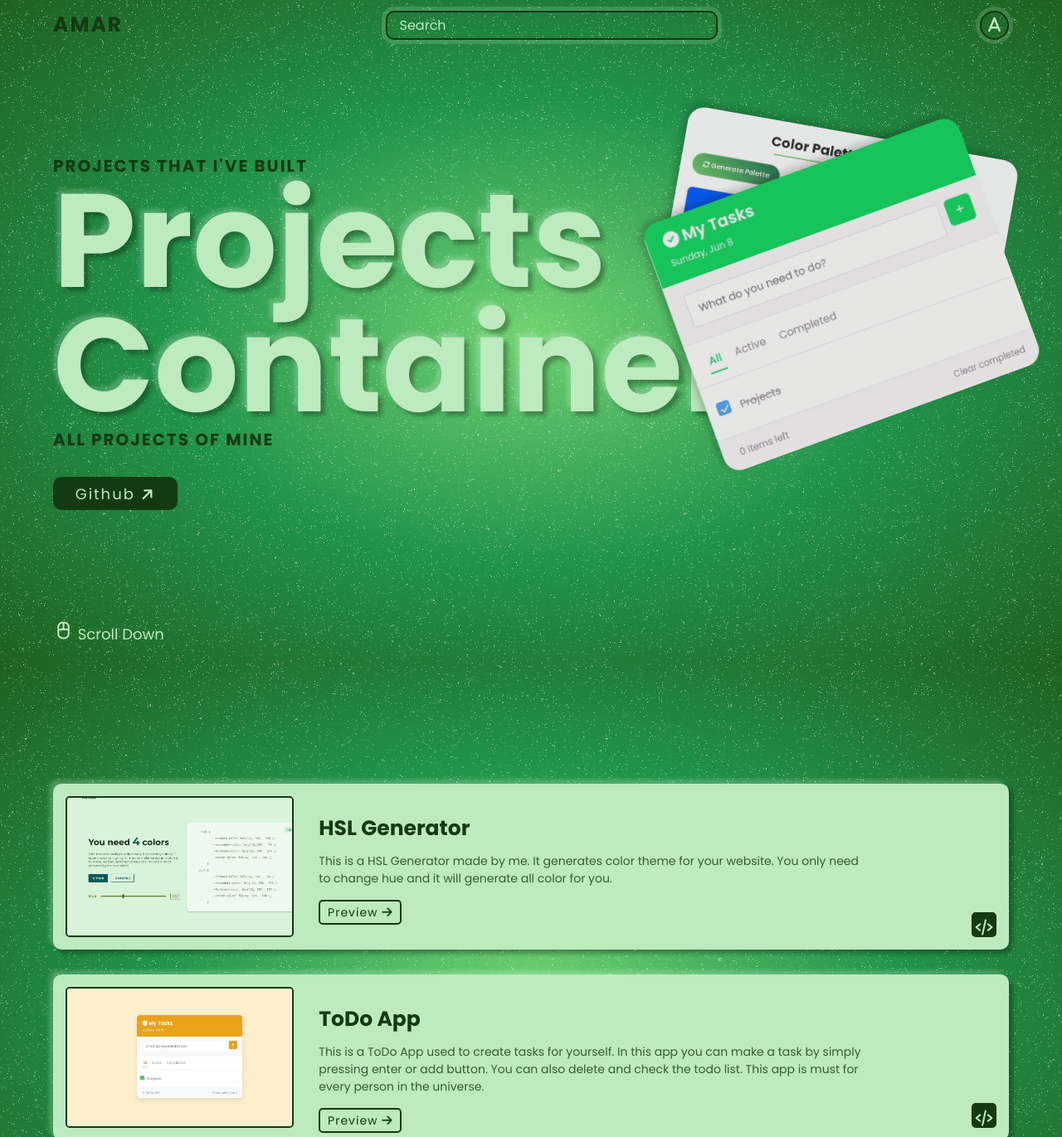
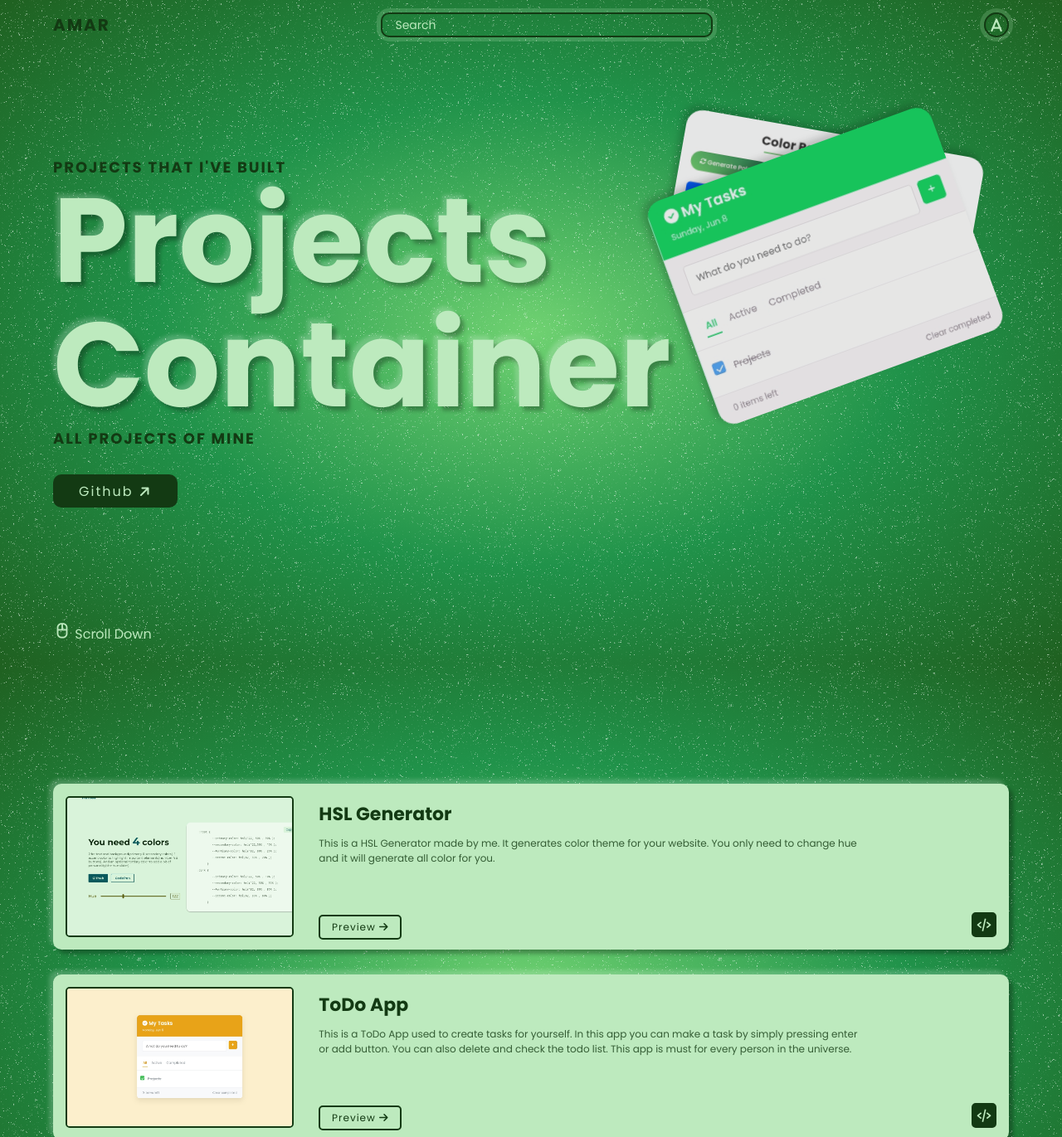
Before and after one commit to AmarPritam/Protainer, a plain HTML site: page index.html in a window 1280 px wide. Shown: the top 1371 px of the page at 83% size. Drawn offline with nearby package versions, Linux system fonts and the light colour scheme.

Commit message:
update style.css

```diff
--- a/style.css
+++ b/style.css
@@ -38,7 +38,7 @@ nav{
 
   h1{
     /* width: 35%; */
-    font-size: 25px;
+    font-size: 20px;
     text-transform: uppercase;
     letter-spacing: 2px;
     color: var(--dark);
@@ -48,7 +48,7 @@ nav{
 
     input{
       width: 400px;
-      height: 35px;
+      height: 30px;
       border: 2px solid var(--dark);
       background: none;
       border-radius: 10px;
@@ -56,7 +56,7 @@ nav{
       box-shadow: 0 0 0 5px hsl(121, 52%, 83%, .2);
       padding: 0 15px;
       outline: none;
-      font-size: 16px;
+      font-size: 14px;
 
       &::placeholder{
         color: var(--h1);
@@ -64,14 +64,14 @@ nav{
     }
   }
   button{
-    width: 35px;
-    height: 35px;
+    width: 30px;
+    height: 30px;
     background: none;
     border-radius: 30px;
     border: 2px solid var(--dark);
     box-shadow: 0 0 0 5px hsl(121, 52%, 83%, .2);
     color: var(--h1);
-    font-size: 20px;
+    font-size: 18px;
   }
 }
 
@@ -98,14 +98,14 @@ nav.nav-active{
   justify-content: center;
 
   h1 {
-    font-size: 10em;
+    font-size: 9em;
     line-height: 150px;
     color: var(--h1);
     text-shadow: 5px 5px 5px rgba(0, 0, 0, 0.3), -5px -5px 5px rgba(255, 255, 255, 0.2);
   }
 
   h3 {
-    font-size: 20px;
+    font-size: 18px;
     text-transform: uppercase;
     letter-spacing: 2px;
     color: var(--dark);
@@ -119,7 +119,7 @@ nav.nav-active{
     border: none;
     background: var(--dark);
     color: var(--h1);
-    font-size: 18px;
+    font-size: 16px;
     letter-spacing: 2px;
     transition: .3s;
 
@@ -136,12 +136,12 @@ nav.nav-active{
   .scroll{
     position: absolute;
     bottom: 20px;
-    font-size: 18px;
+    font-size: 16px;
     color: var(--h1);
     line-height: 30px;
 
     i{
-      font-size: 25px;
+      font-size: 22px;
     }
   }
 
@@ -156,7 +156,7 @@ nav.nav-active{
     img {
       position: relative;
       top: 20%;
-      width: 100%;
+      width: 90%;
       filter: drop-shadow(-5px -5px 5px rgba(0,0,0,0.2));
     }
 
@@ -206,17 +206,17 @@ nav.nav-active{
       position: absolute;
       bottom: 15px;
       right: 15px;
-      font-size: 18px;
+      font-size: 16px;
       transition: all 0.3s;
       border: 2px solid var(--dark);
 
       a{
         text-decoration: none;
         color: var(--h1);
-        font-size: 25px;
+        font-size: 20px;
       }
     }
-    .del:hover{
+    .code:hover{
       background: none;
       border: 2px solid var(--dark);
       color: var(--dark);
@@ -244,17 +244,19 @@ nav.nav-active{
       height: 100%;
       width: 80%;
       /* background: aqua; */
-      padding: 20px 0;
+      padding: 5px 0;
 
       h1{
-        font-size: 25px;
+        font-size: 22px;
         color: var(--dark);
         text-transform: capitalize;
       }
       p{
         margin-top: 10px;
-        font-size: 14px;
+        font-size: 12px;
         width: 80%;
+        height: 80px;
+        overflow: auto;
         color: var(--dark);
         opacity: 0.8;
       }
@@ -265,7 +267,7 @@ nav.nav-active{
         height: 30px;
         /* background: var(--dark); */
         letter-spacing: 1px;
-        font-size: 14px;
+        font-size: 12px;
         border-radius: 5px;
         border: 2px solid var(--dark);
         background: none;
```
